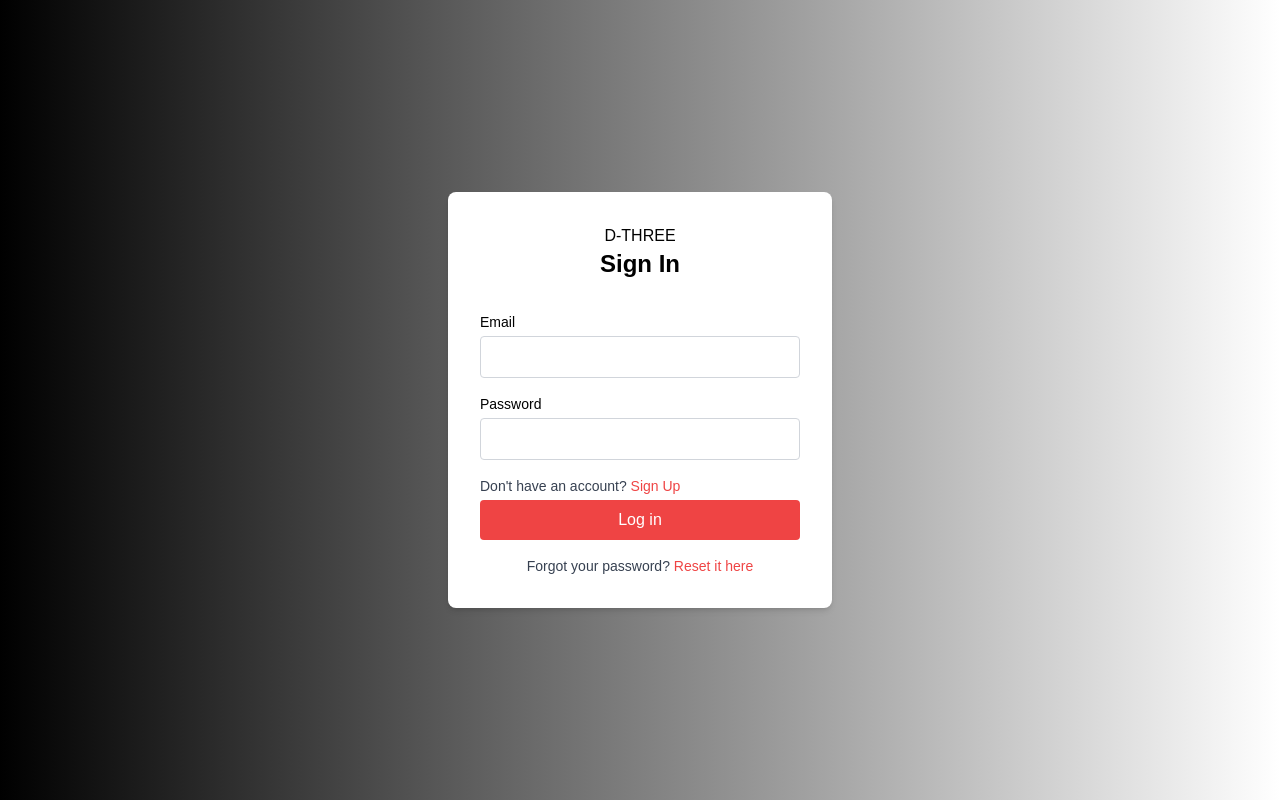
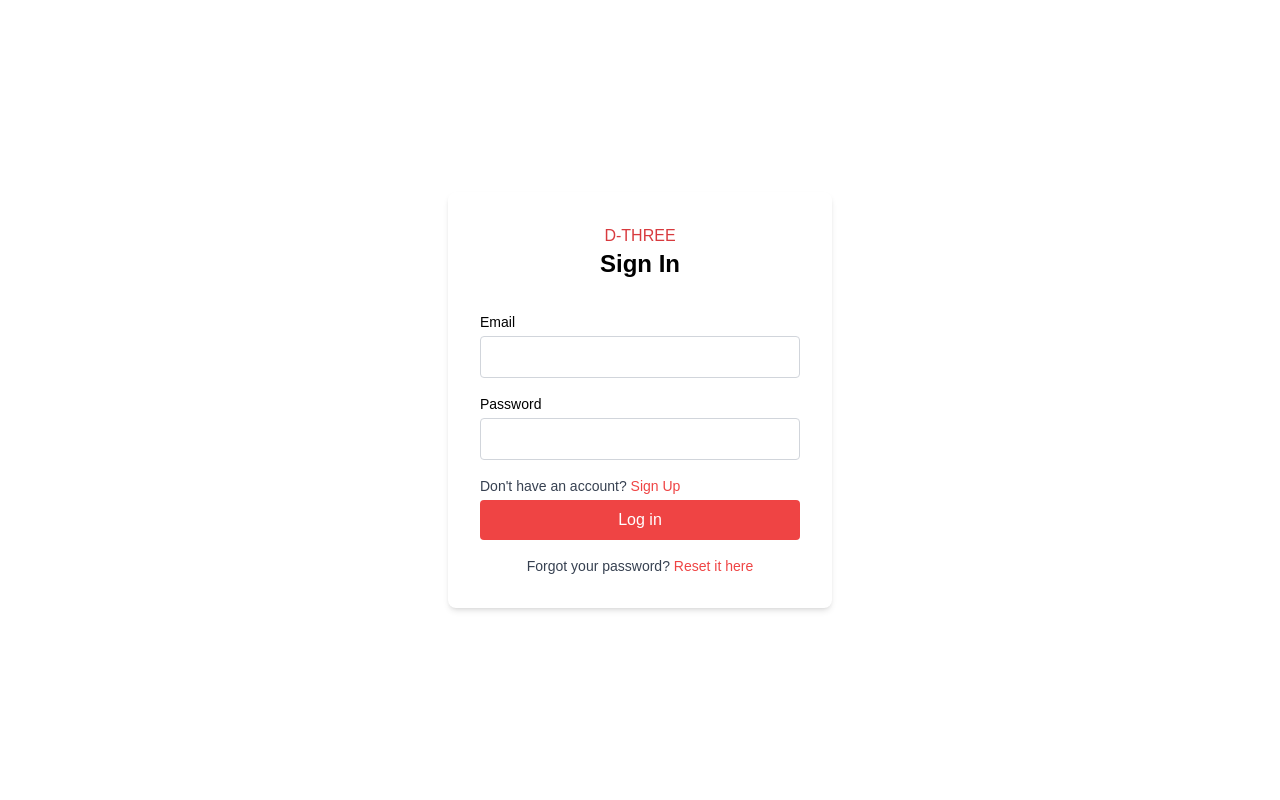
Before and after one commit to Roadpeak/d3-ts, a React (Create React App) app: page /accounts/sign-in in a window 1280 px wide. Built offline with nearby package versions, Linux system fonts and the light colour scheme.

Commit message:
change background

```diff
--- a/src/pages/auth/Login.tsx
+++ b/src/pages/auth/Login.tsx
@@ -29,10 +29,10 @@ const LoginPage: React.FC = () => {
   };
 
   return (
-    <div className="bg-gradient-to-r from-black to-white min-h-screen flex justify-center items-center">
+    <div className="bg-white min-h-screen flex justify-center items-center">
       <div className="bg-white p-8 rounded-lg shadow-md w-96">
         <div className="text-center mb-8">
-          <Link to='/' className="">D-THREE</Link>
+          <Link to='/' className="text-primary">D-THREE</Link>
           <h1 className="text-2xl font-semibold text-black">Sign In</h1>
         </div>
         <form onSubmit={handleSubmit}>
--- a/src/pages/auth/SignUp.tsx
+++ b/src/pages/auth/SignUp.tsx
@@ -43,10 +43,10 @@ const SignUp: React.FC = () => {
   };
 
   return (
-    <div className="flex items-center justify-center min-h-screen bg-gradient-to-r from-black to-white">
+    <div className="flex items-center justify-center min-h-screen bg-white">
       <div className="bg-white p-8 rounded-lg shadow-md w-96">
         <div className="text-center mb-8">
-          <Link to='/' className="">D-THREE</Link>
+          <Link to='/' className="text-primary">D-THREE</Link>
           <h1 className="text-2xl font-semibold text-black">Sign Up</h1>
         </div>
         <form onSubmit={handleSubmit} className="space-y-4">
```
